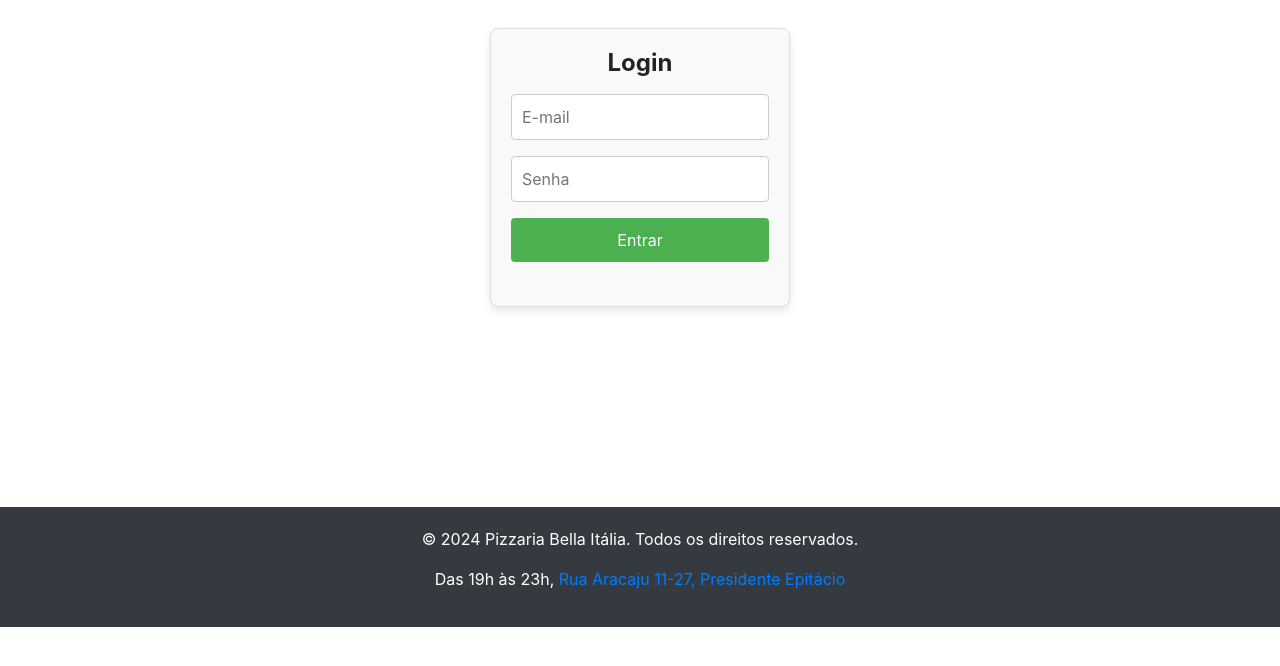
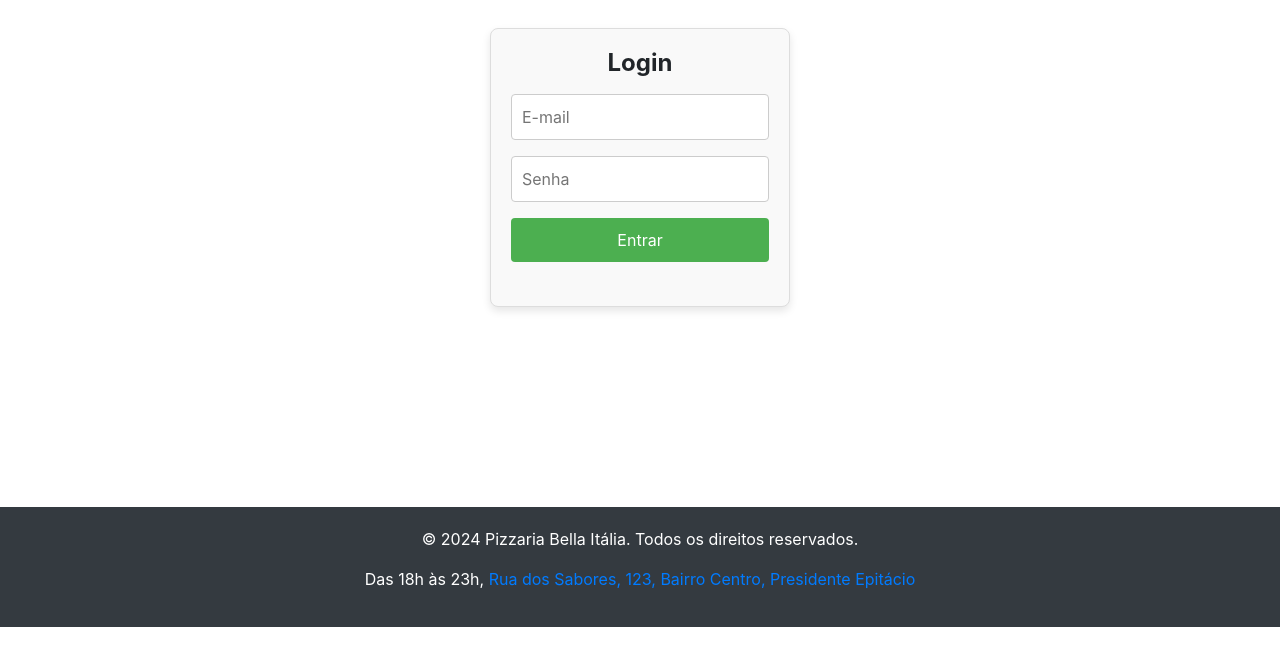
Before and after one commit to filippogustavo/bellaitalia, a plain HTML site: page admin.html in a window 1280 px wide. Shown: the part 126-792 px from the top of the page. Drawn offline with nearby package versions, Linux system fonts and the light colour scheme; no server answers.

Commit message:
Update admin.html

```diff
--- a/admin.html
+++ b/admin.html
@@ -83,7 +83,7 @@
     <footer>
         <div class="container">
             <p>&copy; 2024 Pizzaria Bella Itália. Todos os direitos reservados.</p>
-            <p>Das 19h às 23h, <a href="https://maps.app.goo.gl/bwXSaD43TEt4ABBR9" target="_blank">Rua Aracaju 11-27, Presidente Epitácio</a></p>
+            <p>Das 18h às 23h, <a href="https://maps.app.goo.gl/bwXSaD43TEt4ABBR9" target="_blank">Rua dos Sabores, 123, Bairro Centro, Presidente Epitácio</a></p>
         </div>
     </footer>
 
```
